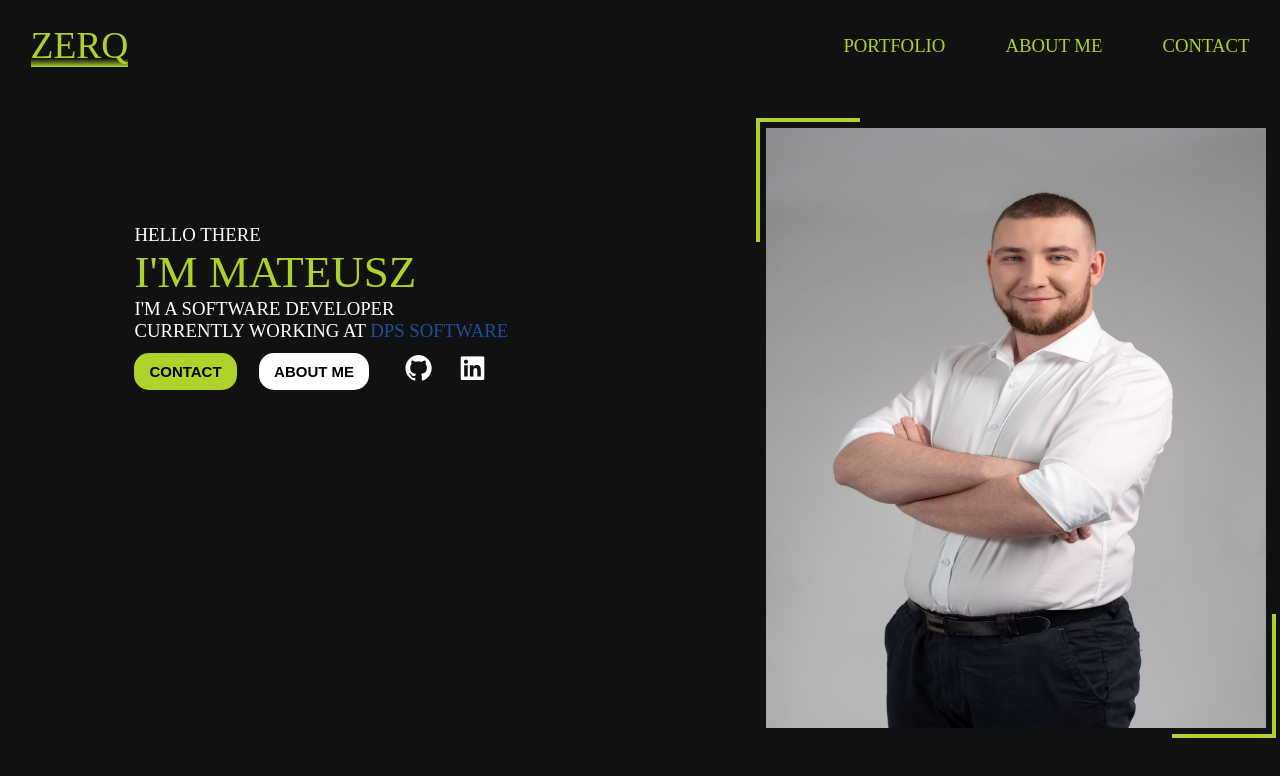
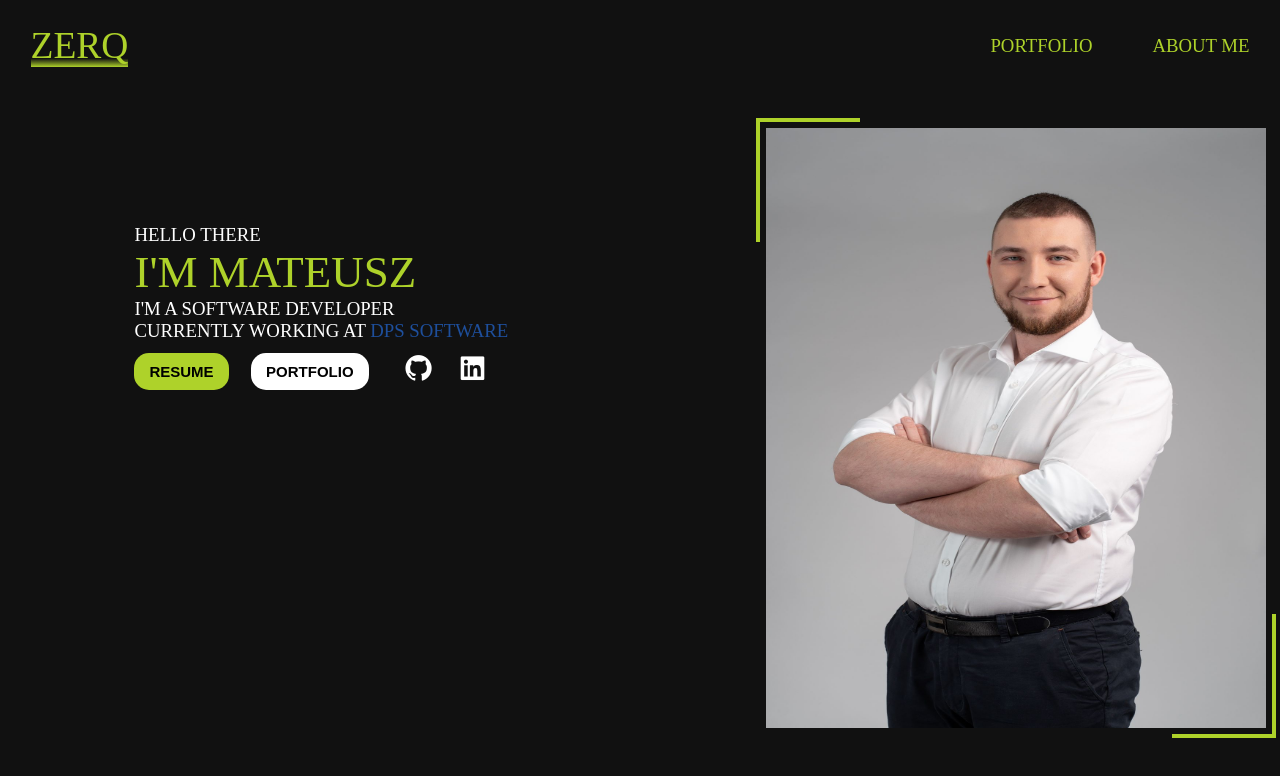
Before and after one commit to zerq98/PersonalPage, an Angular app: page /home in a window 1280 px wide. Shown: the top 776 px of the page. Built offline with nearby package versions, Linux system fonts and the light colour scheme; a web font is replaced by a local one.

Commit message:
Add downloading pdf when click resume btn on landing page

```diff
--- a/src/app/landing/landing.component.css
+++ b/src/app/landing/landing.component.css
@@ -106,11 +106,12 @@
 
 .btn-primary:hover{
     background-color: rgba(var(--secondary-color-rgb), 0.6);
-    -webkit-transition: background-color 0.5s;
-    -moz-transition: background-color 0.5s;
-    -ms-transition: background-color 0.5s;
-    -o-transition: background-color 0.5s;
-    transition: background-color 0.5s;
+    margin-top: -7px;
+    -webkit-transition: all 1s ease;
+    -moz-transition: all 1s ease;
+    -ms-transition: all 1s ease;
+    -o-transition: all 1s ease;
+    transition: all 1s ease;
 }
 
 .btn-secondary{
@@ -127,11 +128,12 @@
 
 .btn-secondary:hover{
     background-color: var(--grey-light);
-    -webkit-transition: background-color 0.5s;
-    -moz-transition: background-color 0.5s;
-    -ms-transition: background-color 0.5s;
-    -o-transition: background-color 0.5s;
-    transition: background-color 0.5s;
+    margin-top: -7px;
+    -webkit-transition: all 1s ease;
+    -moz-transition: all 1s ease;
+    -ms-transition: all 1s ease;
+    -o-transition: all 1s ease;
+    transition: all 1s ease;
 }
 
 .social-buttons{
--- a/src/app/landing/landing.component.html
+++ b/src/app/landing/landing.component.html
@@ -6,8 +6,8 @@
         <span>{{'currently working at ' | uppercase}}<span class="dps">{{'DPS Software' | uppercase}}</span></span>
         <div class="buttons-container">
             <div class="nav-buttons">
-                <button class="btn-primary" (click)="goTo('contact')">{{'contact'|uppercase}}</button>
-                <button class="btn-secondary" (click)="goTo('about')">{{'about me'|uppercase}}</button>
+                <button class="btn-primary" (click)="getResume()">{{'resume'|uppercase}}</button>
+                <button class="btn-secondary" (click)="goTo('projects')">{{'portfolio'|uppercase}}</button>
             </div>
             <div class="social-buttons">
                 <i class='bx bxl-github' (click)="openGH()" ></i>
--- a/src/app/landing/landing.component.ts
+++ b/src/app/landing/landing.component.ts
@@ -23,4 +23,8 @@ export class LandingComponent {
   openIN(){
     window.open('https://www.linkedin.com/in/mateusz-trybuła-301563190/',"_blank");
   }
+
+  getResume(){
+    window.open('../../assets/files/MateuszTrybułaResume.pdf','_blank');
+  }
 }
--- a/src/app/navbar/navbar.component.html
+++ b/src/app/navbar/navbar.component.html
@@ -8,12 +8,12 @@
         <li><a routerLink="/projects" routerLinkActive="current-page">{{'portfolio' | uppercase}}</a></li>
         <li *ngIf="false"><a>{{'blog' | uppercase}}</a></li>
         <li><a routerLink="/about" routerLinkActive="current-page">{{'about me' | uppercase}}</a></li>
-        <li><a routerLink="/contact" routerLinkActive="current-page">{{'contact' | uppercase}}</a></li>
+        <li *ngIf="false"><a routerLink="/contact" routerLinkActive="current-page">{{'contact' | uppercase}}</a></li>
     </ul>
     <ul class="menu">
         <li><a routerLink="/projects">{{'portfolio' | uppercase}}</a></li>
         <li *ngIf="false"><a>{{'blog' | uppercase}}</a></li>
         <li><a routerLink="/about">{{'about me' | uppercase}}</a></li>
-        <li><a routerLink="/contact">{{'contact' | uppercase}}</a></li>
+        <li *ngIf="false"><a routerLink="/contact">{{'contact' | uppercase}}</a></li>
       </ul>
 </div>
```
Also changed, not shown: src/app/about/about.component.ts (added, +10 -0 lines), src/app/app.module.ts (+5 -2 lines), src/app/about/about.component.css (added), src/app/about/about.component.html (added), 2 other files (tests, documents, lock files or other folders).
